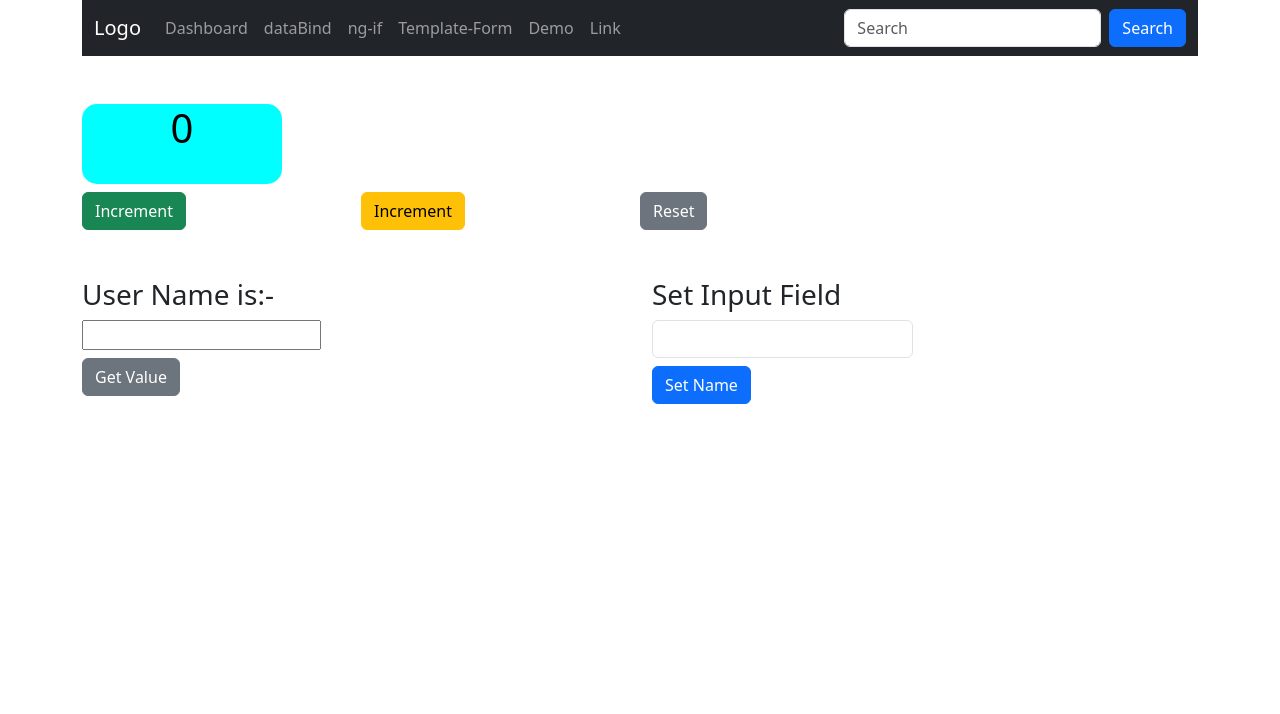
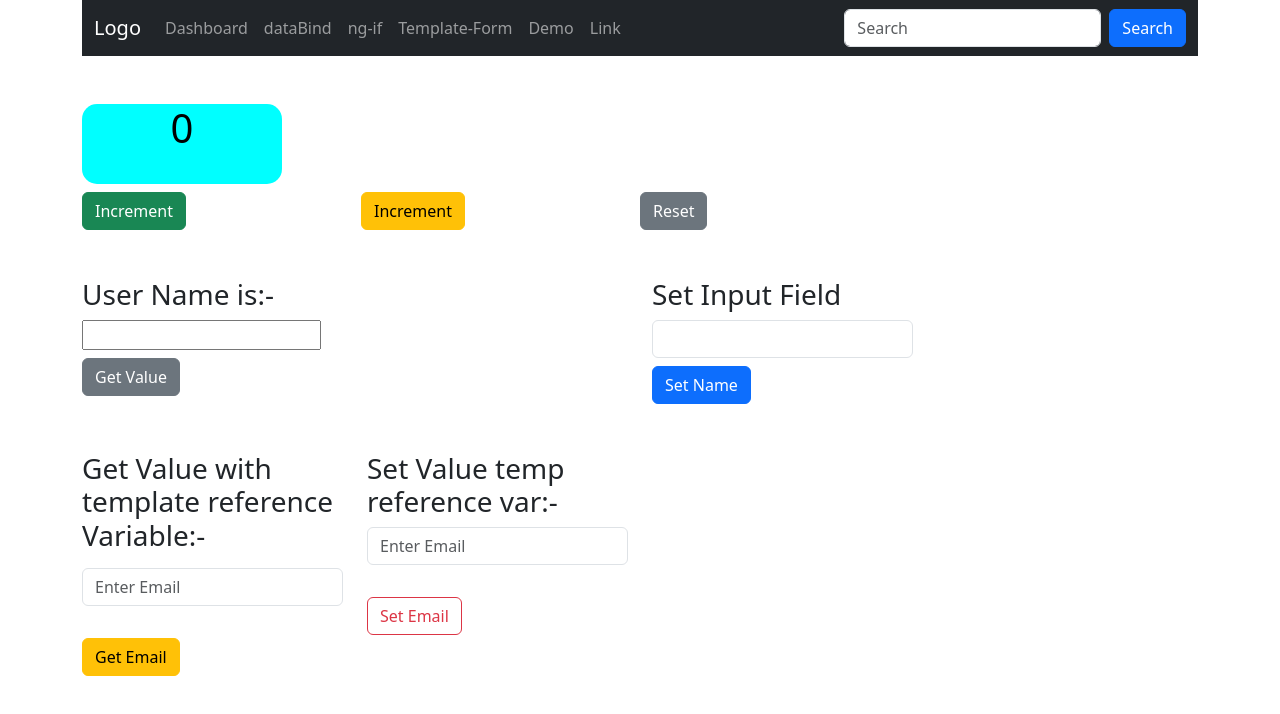
Before and after one commit to sagarmasal12/batch-target, an Angular app: page /demo in a window 1280 px wide. Shown: the top 714 px of the page. Built offline with nearby package versions, Linux system fonts and the light colour scheme.

Commit message:
all commit

```diff
--- a/src/app/pages/demo-code/demo-code.component.html
+++ b/src/app/pages/demo-code/demo-code.component.html
@@ -27,7 +27,20 @@
             <h3>Set Input Field</h3>
             <input class="form-control" value="{{name}}" type="text">
             <div class="btn btn-primary mt-2" (click)="setName()">Set Name</div>
-
+        </div>
+    </div>
+    <div class="row mt-5">
+        <div class="col-3">
+            <h3>Get Value with template reference Variable:-</h3>
+            <p> {{email}}</p>
+            <input type="text" placeholder="Enter Email" class="form-control" #emailField> <br>
+            <div class="btn btn-warning mt-2" (click)="getEmail(emailField.value)">Get Email</div>
+        </div>
+         <div class="col-3">
+            <h3>Set Value temp reference var:-</h3>
+            <!-- <p>{{email}}</p> -->
+            <input type="text" placeholder="Enter Email" class="form-control" value="{{name}}" #emailField> <br>
+            <div class="btn btn-outline-danger mt-2" (click)="setEmail()">Set Email</div>
         </div>
 
     </div>
--- a/src/app/pages/demo-code/demo-code.component.ts
+++ b/src/app/pages/demo-code/demo-code.component.ts
@@ -24,6 +24,8 @@ export class DemoCodeComponent {
 
   name = '';
   displayname = "";
+
+  email='';
   getName(event:Event){
     const Name = (event.target as HTMLInputElement).value
     // console.log(Name);
@@ -38,4 +40,13 @@ export class DemoCodeComponent {
   }
 
 
+  getEmail(val:string){
+    this.email= val;
+    console.log(val)
+  }
+
+  setEmail(){
+    this.email= 'default@gmail.component';
+  }
+
 }
```
